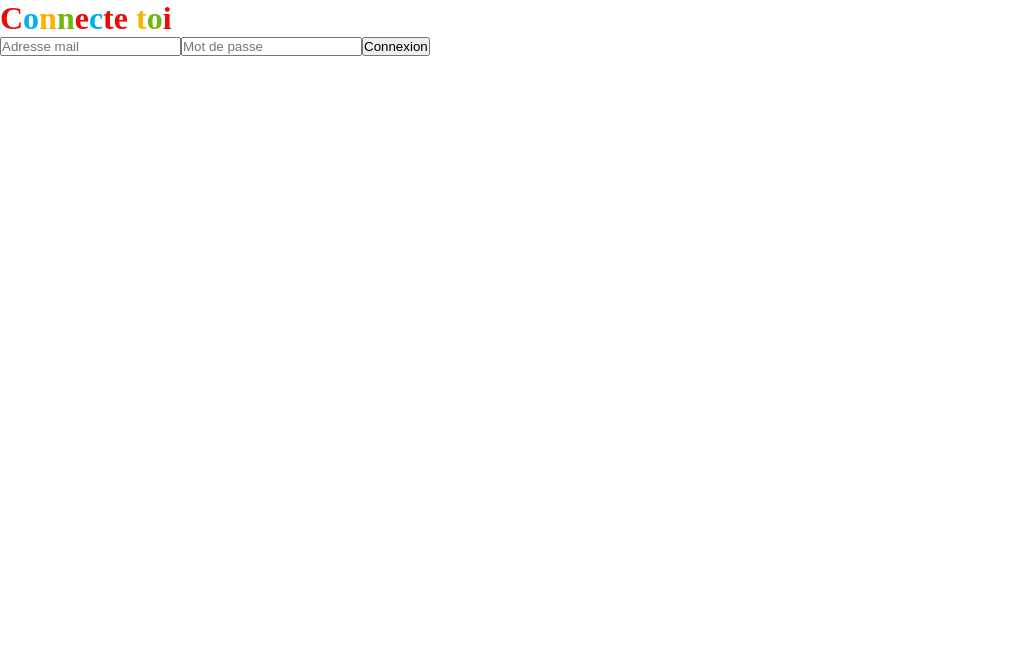
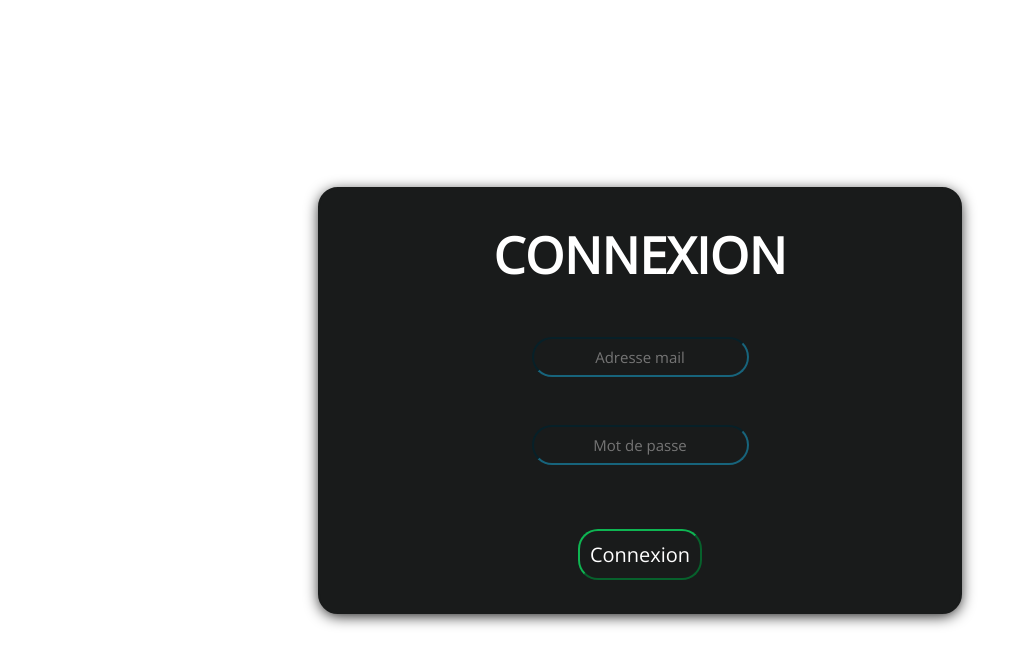
Before and after one commit to AstyanaxPitelet/Punto_Game, a React (Create React App) app in the folder client/: page /login in a window 1280 px wide. Shown: the top 666 px of the page, without its empty margins (0-1035 px from the left). Built offline with nearby package versions, Linux system fonts and the light colour scheme.

Commit message:
Finalisation du formulaire de login

```diff
--- a/client/src/components/connexion/Login.jsx
+++ b/client/src/components/connexion/Login.jsx
@@ -1,4 +1,5 @@
 import { useState } from "react"
+import { Navigate } from "react-router-dom"
 import axios from 'axios'
 
 const api = 'http://localhost:3001/connexion'
@@ -7,7 +8,7 @@ export default function Login() {
 
     const [mail, setMail] = useState("")
     const [password, setPassword] = useState("")
-    const [error, setError] = useState("")
+    const [message, setMessage] = useState("")
 
 
     const handleMail = (e) => {
@@ -24,50 +25,45 @@ export default function Login() {
         })
     }
 
-    const login = () => {
-        axios
-            .post(`${api}/login`, {
-                mail, password
-            })
-            .then((reponse) => {
-                console.log(reponse.data)
-                setError(reponse.data)
-            }).catch((err) => {
+    const login = (e) => {
+        e.preventDefault()
+        axios.post(`${api}/login`, {
+            mail, password
+        }).then((reponse) => {
+            console.log(reponse.data)
+            setMessage(reponse.data)
+        }).catch((err) => {
 
-            })
+        })
     }
 
-    const viewError = () => {
-        if(!error === "") {
-            return false
-        }
-    }
 
     return (
-        <div className="login">
-            <div className="frm-login">
-                <div className="login-title">
-                    <h1>
-                        <span style={{color: "#eb0c07"}}>C</span>
-                        <span style={{color: "#00b0ec"}}>o</span>
-                        <span style={{color: "#fcb201"}}>n</span>
-                        <span style={{color: "#72b80a"}}>n</span>
-                        <span style={{color: "#eb0c07"}}>e</span>
-                        <span style={{color: "#00b0ec"}}>c</span>
-                        <span style={{color: "#eb0c07"}}>t</span>
-                        <span style={{color: "#eb0c07"}}>e</span>
-                        <span> </span>
-                        <span style={{color: "#fcb201"}}>t</span>
-                        <span style={{color: "#72b80a"}}>o</span>
-                        <span style={{color: "#eb0c07"}}>i</span>
-                    </h1>
+        <div className="frm-page">
+            <div className="frm-container">
+                <div className="frm-title">
+                    <h3>Connexion</h3>
                 </div>
-                <div className="login-input">
-                    <input type="mail" placeholder="Adresse mail" onChange={(e) => handleMail(e)} />
-                    <input type="password" placeholder="Mot de passe" onChange={(e) => handlePassword(e)} />
-                    <button type="submit" onClick={login}>Connexion</button>
-                </div>
+                <form className="frm-contain">
+                    <div className="frm-contain-content">
+                        <div className="frm-contain-content-input">
+                            <input className={message ? 'border-red' : ''} id="email" placeholder="Adresse mail"  onChange={(e) => handleMail(e)} />
+                        </div>
+                        <div className="frm-contain-content-input">
+                            <input type="password" placeholder="Mot de passe"  onChange={(e) => handlePassword(e)} />
+                        </div>
+                    </div>
+                    {message && message.invalidInformation ? (
+                        <div className="invalidMessage">
+                            <p>{message.invalidInformation}</p>
+                        </div>
+                    ) : ''}
+                    <div className="frm-contain-button">
+                        <button onClick={e => login(e)}>Connexion</button>
+                        {message && message.validInformation ? (<Navigate to="/punto" />) : '' }
+                    </div>
 
+                </form>
             </div>
         </div>
     )
--- a/client/src/components/connexion/SignUp.jsx
+++ b/client/src/components/connexion/SignUp.jsx
@@ -40,15 +40,15 @@ export default function Register() {
     }
 
     return (
-        <div className="register-page">
-            <div className="register-container">
+        <div className="frm-page">
+            <div className="frm-container">
                 <div className="frm-title">
                     <h3>Inscription</h3>
                 </div>
                 <form className="frm-contain">
                     <div className="frm-contain-content">
                         <div className="frm-contain-content-input">
-                            <input className={message ? 'border-red' : ''} type="email" placeholder="Adresse mail"  onChange={(e) => handleMail(e)} />
+                            <input className={message ? 'border-red' : ''} id="email" pattern=".+@globex\.com" placeholder="Adresse mail"  onChange={(e) => handleMail(e)} />
                             {message ? (<p>{message.mail}</p>) : ''}
                         </div>
                         <div className="frm-contain-content-input">
--- a/client/src/sass/style.scss
+++ b/client/src/sass/style.scss
@@ -14,14 +14,14 @@
 }
 
 
-.register-page {
+.frm-page {
     display: flex;
     align-items: center;
     justify-content: center;
     background-color: var(--white);
     height: 100vh;
 
-    .register-container {
+    .frm-container {
         display: flex;
         justify-content: center;
         flex-direction: column;
@@ -53,9 +53,9 @@
             .invalidMessage {
                 padding: 1rem;
                 p {
-                    font-size: 16px;
+                    font-size: 17px;
                     font-family: 'Open Sans', sans-serif;
-                    color: #E52515;
+                    color: var(--danger);
                 }
             }
 
```
Also changed, not shown: 1 other file (tests, documents, lock files or other folders).
